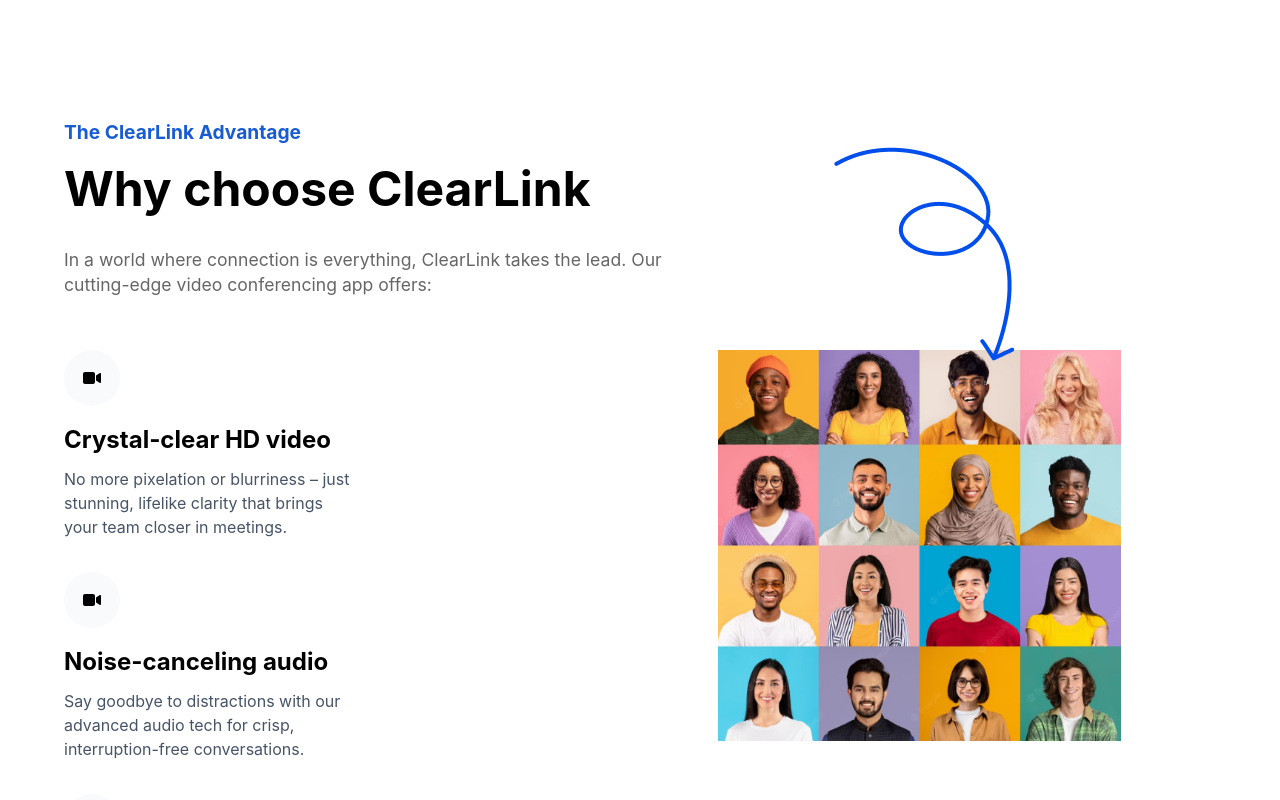
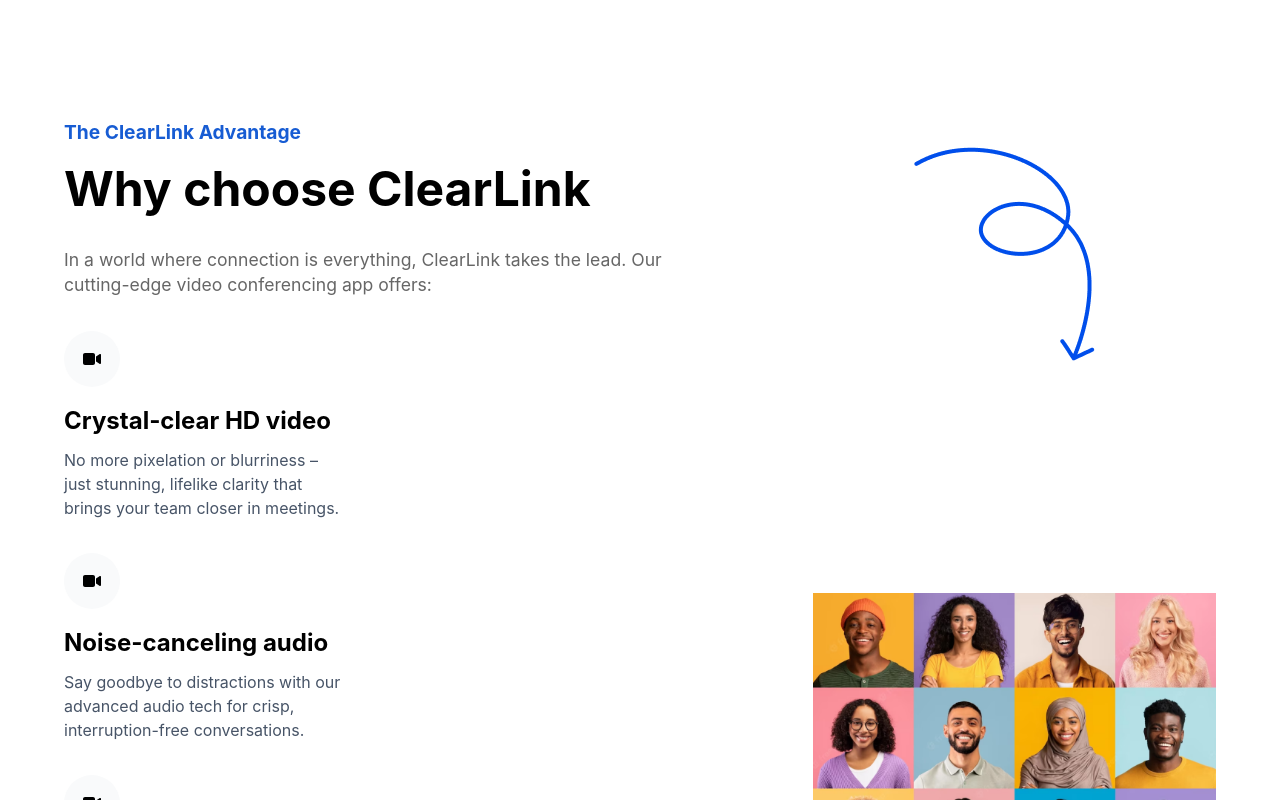
Before and after one commit to Abraham-Ogbumah/clearlink, a React (Create React App) app: page / in a window 1280 px wide. Shown: the part 940-1740 px from the top of the page. Built offline with nearby package versions, Linux system fonts and the light colour scheme.

Commit message:
minor update

```diff
--- a/src/App.css
+++ b/src/App.css
@@ -118,7 +118,7 @@
 }
 
 .card {
-  width: 290px;
+  width: 285px;
   margin-right: 2rem;
 }
 
--- a/src/components/common/AboutUs/aboutus.css
+++ b/src/components/common/AboutUs/aboutus.css
@@ -6,16 +6,16 @@
 
 .aboutus-header {
   display: flex;
-  gap: 8rem;
+  gap: 13rem;
 }
 
 .aboutus-sub {
   display: flex;
   flex-wrap: wrap;
-  align-items: flex-start;
+  align-items: center;
   gap: 20px;
-  height: 527px;
-  margin-top: -1.1rem;
+  justify-content: space-between;
+  margin-top: -2.3rem;
 }
 
 .scribble {
```
Also changed, not shown: src/components/common/Testimonials/Testimonial.jsx (added, +10 -0 lines), src/components/common/Testimonials/testimonial.css (added).
